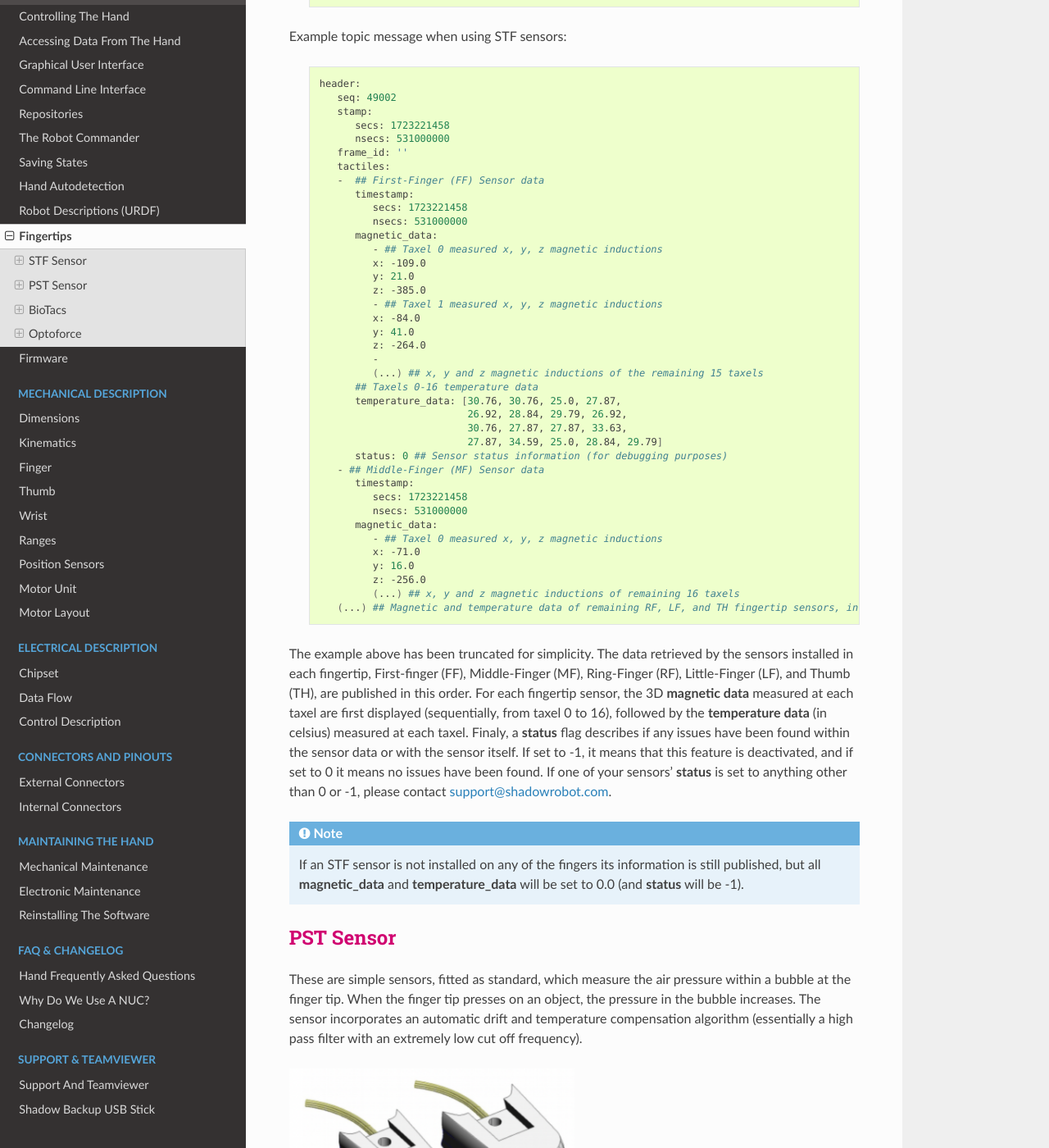
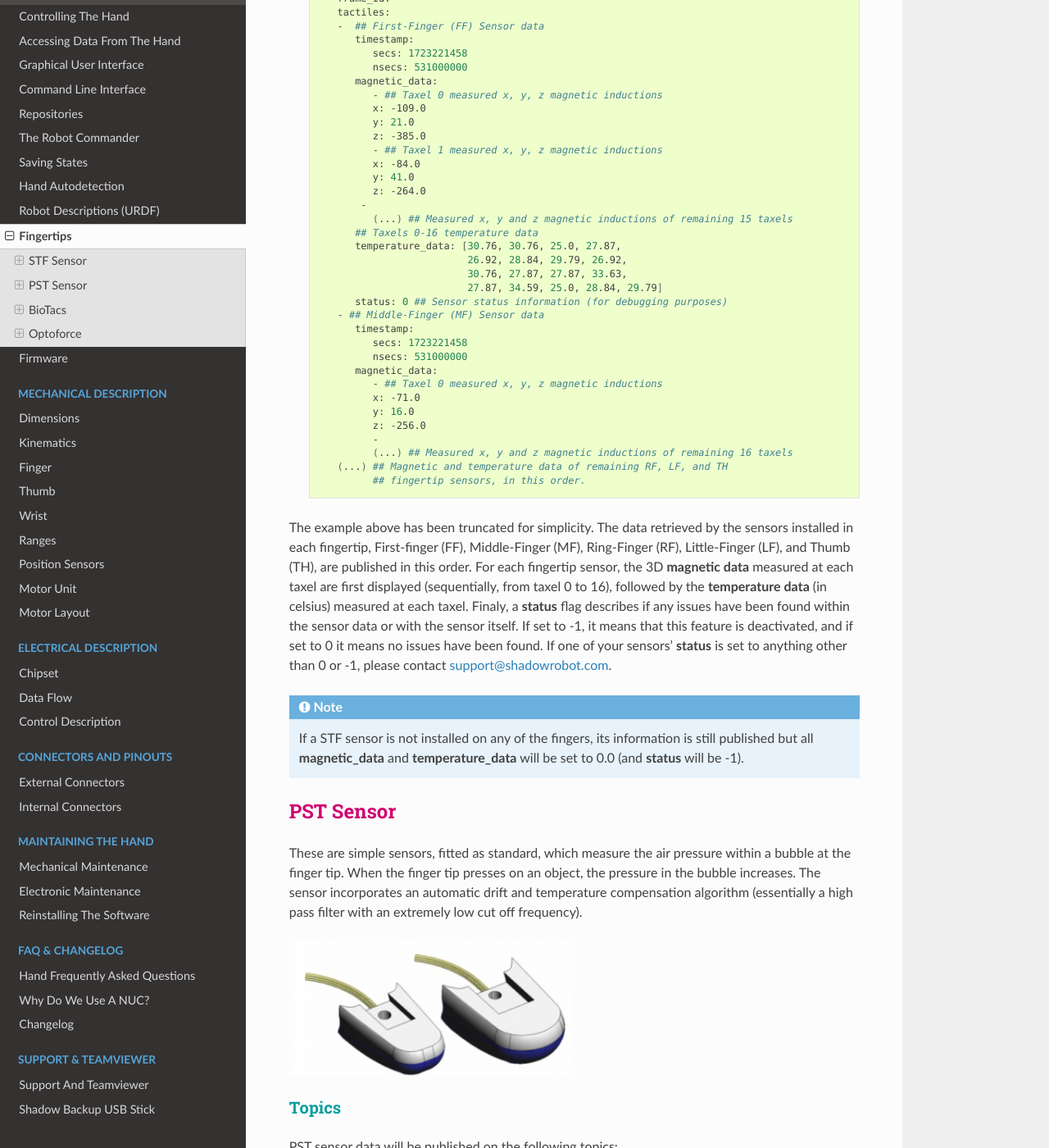
Before and after one commit to shadow-robot/sr_dexterous_hand_documentation, a Sphinx documentation site: the page built from docs/user_guide/sd_fingertips.rst, in a window 1280 px wide and 1400 px high, scrolled down 1532 px. Shown: the whole window at 82% size. Built offline with Sphinx 7.4.7 and the Read the Docs theme 2.0.0, drawn with Linux system fonts in a browser that asks for light colours.

Commit message:
Minor sadjustments

```diff
--- a/docs/user_guide/sd_fingertips.rst
+++ b/docs/user_guide/sd_fingertips.rst
@@ -7,7 +7,7 @@
 in the standard fingertips or (slighlty bigger) thumb shapes.
 
 .. figure:: ../img/sd_stf_sensors.png
-    :width: 50%
+    :width: 45%
 
 It leverages 17 magnetic sensors evenly distributed at its core. For each sensor, a magnet is
 placed on top of a layer of silicone (flesh) that is then recovered by another layer of
@@ -25,7 +25,7 @@
 represents its z-axis.
 
 .. figure:: ../img/sd_stf_3d_magnetic_inductions.png
-    :width: 50%
+    :width: 30%
 
 Topics
 ^^^^^^
@@ -61,8 +61,8 @@
                   x: -84.0
                   y: 41.0
                   z: -264.0
-                  -
-                  (...) ## x, y and z magnetic inductions of the remaining 15 taxels
+                -
+                  (...) ## Measured x, y and z magnetic inductions of remaining 15 taxels
                ## Taxels 0-16 temperature data
                temperature_data: [30.76, 30.76, 25.0, 27.87,
                                   26.92, 28.84, 29.79, 26.92,
@@ -78,8 +78,10 @@
                   x: -71.0
                   y: 16.0
                   z: -256.0
-                  (...) ## x, y and z magnetic inductions of remaining 16 taxels
-            (...) ## Magnetic and temperature data of remaining RF, LF, and TH fingertip sensors, in this order.
+                  -
+                  (...) ## Measured x, y and z magnetic inductions of remaining 16 taxels
+            (...) ## Magnetic and temperature data of remaining RF, LF, and TH
+                  ## fingertip sensors, in this order.
 
 The example above has been truncated for simplicity. The data retrieved by the sensors installed
 in each fingertip, First-finger (FF), Middle-Finger (MF), Ring-Finger (RF), Little-Finger (LF),
@@ -91,7 +93,7 @@
 If one of your sensors' **status** is set to anything other than 0 or -1, please contact
 support@shadowrobot.com.
 
-.. note:: If an STF sensor is not installed on any of the fingers its information is still published, but all **magnetic_data** and **temperature_data** will be set to 0.0 (and **status** will be -1).
+.. note:: If a STF sensor is not installed on any of the fingers, its information is still published but all **magnetic_data** and **temperature_data** will be set to 0.0 (and **status** will be -1).
 
 PST Sensor
 ----------
```
